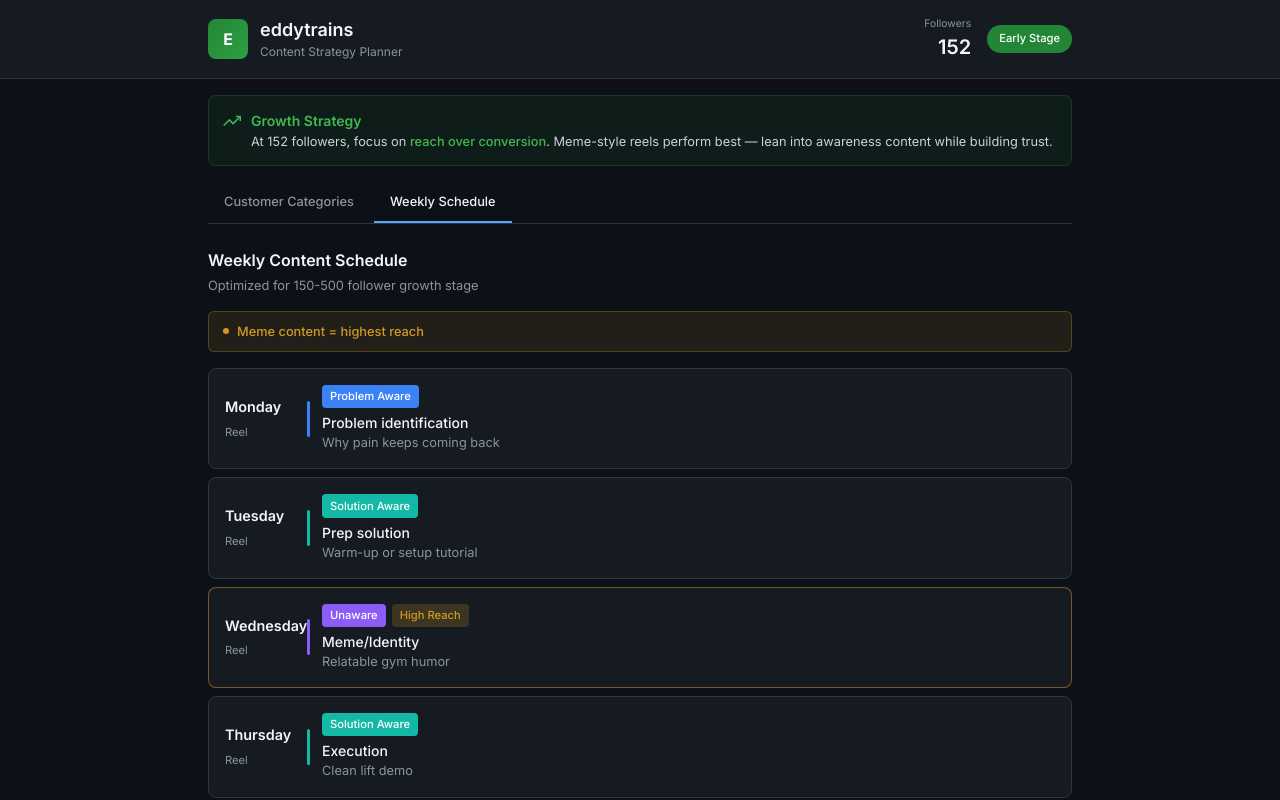
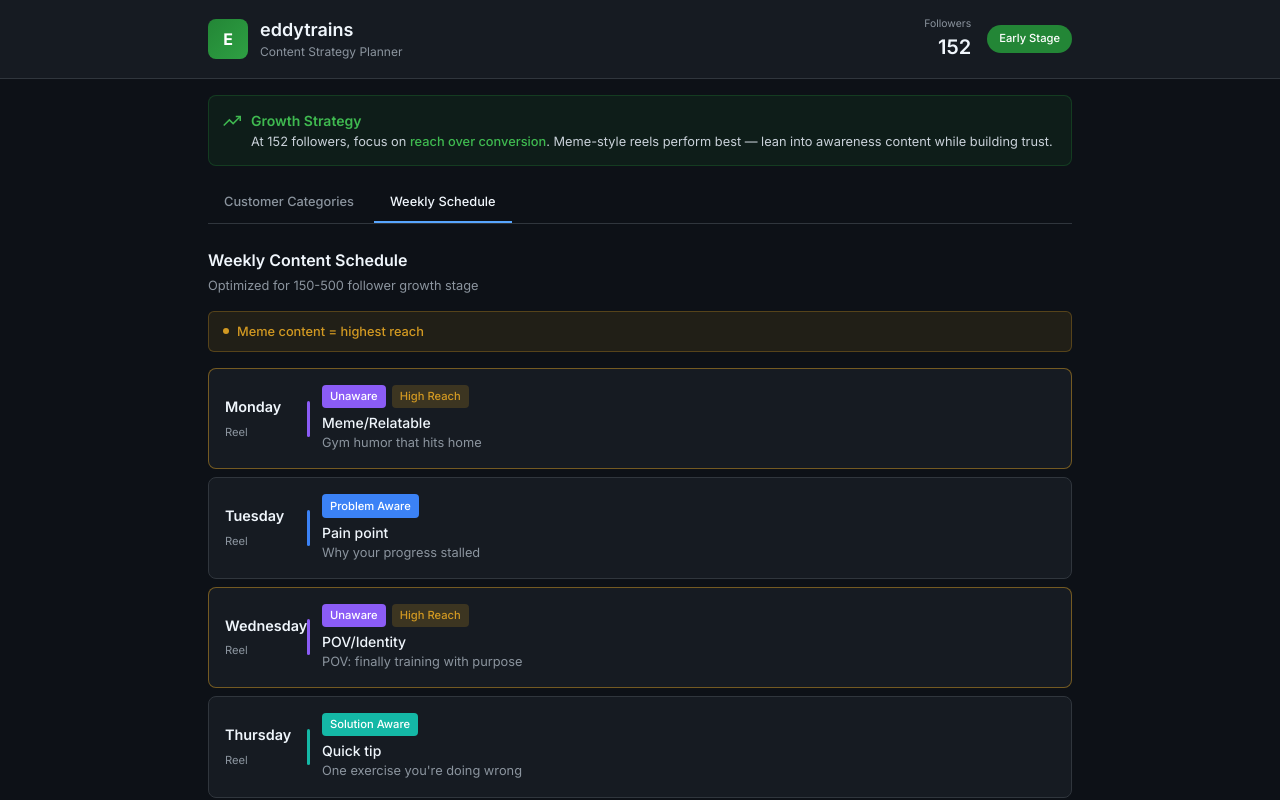
Before and after one commit to HenryWorksHard/eddytrains-content-planner, a React (Vite) app: page / in a window 1280 px wide. Both pictures are taken after a click on the button "Weekly Schedule". Shown: the top 800 px of the page. Built offline with nearby package versions, Linux system fonts and the light colour scheme.

Commit message:
Optimize schedule for max growth: 4x high-reach days, zero CTA

```diff
--- a/src/App.jsx
+++ b/src/App.jsx
@@ -219,13 +219,13 @@ const customerCategories = [
 ]
 
 const weeklySchedule = [
-  { day: "Monday", awareness: "Problem Aware", type: "Problem identification", example: "Why pain keeps coming back", format: "Reel", highReach: false },
-  { day: "Tuesday", awareness: "Solution Aware", type: "Prep solution", example: "Warm-up or setup tutorial", format: "Reel", highReach: false },
-  { day: "Wednesday", awareness: "Unaware", type: "Meme/Identity", example: "Relatable gym humor", format: "Reel", highReach: true },
-  { day: "Thursday", awareness: "Solution Aware", type: "Execution", example: "Clean lift demo", format: "Reel", highReach: false },
-  { day: "Friday", awareness: "Unaware", type: "Lifestyle/Story", example: "Training philosophy, POV", format: "Reel/Story", highReach: false },
-  { day: "Saturday", awareness: "Product Aware", type: "Behind-the-scenes", example: "Programming logic, client work", format: "Carousel/Reel", highReach: false },
-  { day: "Sunday", awareness: "Most Aware", type: "Soft CTA", example: "How I coach clients", format: "Reel/Story", highReach: false }
+  { day: "Monday", awareness: "Unaware", type: "Meme/Relatable", example: "Gym humor that hits home", format: "Reel", highReach: true },
+  { day: "Tuesday", awareness: "Problem Aware", type: "Pain point", example: "Why your progress stalled", format: "Reel", highReach: false },
+  { day: "Wednesday", awareness: "Unaware", type: "POV/Identity", example: "POV: finally training with purpose", format: "Reel", highReach: true },
+  { day: "Thursday", awareness: "Solution Aware", type: "Quick tip", example: "One exercise you're doing wrong", format: "Reel", highReach: false },
+  { day: "Friday", awareness: "Unaware", type: "Lifestyle", example: "Day in the life / gym moments", format: "Reel", highReach: true },
+  { day: "Saturday", awareness: "Problem Aware", type: "Myth busting", example: "Stop believing this about training", format: "Reel", highReach: false },
+  { day: "Sunday", awareness: "Unaware", type: "Relatable story", example: "Sunday gym culture / recovery vibes", format: "Reel/Story", highReach: true }
 ]
 
 function App() {
@@ -760,15 +760,20 @@ function App() {
             </div>
 
             <div style={{ background: '#161b22', borderRadius: 8, border: '1px solid #30363d', padding: '1rem', marginTop: 16 }}>
-              <h3 style={{ fontWeight: 600, color: '#f0f6fc', marginBottom: 12, fontSize: '0.9rem' }}>Strategy Notes</h3>
+              <h3 style={{ fontWeight: 600, color: '#f0f6fc', marginBottom: 12, fontSize: '0.9rem' }}>Growth Mode Strategy (Under 500 Followers)</h3>
               <div style={{ display: 'grid', gridTemplateColumns: '1fr 1fr', gap: 8, fontSize: '0.8rem' }}>
-                <p style={{ color: '#c9d1d9' }}><span style={{ color: '#3fb950' }}>✓</span> Post 5-7 reels/week</p>
-                <p style={{ color: '#c9d1d9' }}><span style={{ color: '#3fb950' }}>✓</span> Soft CTAs only</p>
-                <p style={{ color: '#c9d1d9' }}><span style={{ color: '#3fb950' }}>✓</span> Meme content 2x/week</p>
-                <p style={{ color: '#c9d1d9' }}><span style={{ color: '#3fb950' }}>✓</span> Stories daily</p>
-                <p style={{ color: '#c9d1d9' }}><span style={{ color: '#3fb950' }}>✓</span> Educational = trust</p>
-                <p style={{ color: '#c9d1d9' }}><span style={{ color: '#3fb950' }}>✓</span> Engage 15min after</p>
+                <p style={{ color: '#c9d1d9' }}><span style={{ color: '#3fb950' }}>✓</span> 4x meme/relatable reels</p>
+                <p style={{ color: '#c9d1d9' }}><span style={{ color: '#3fb950' }}>✓</span> Zero CTA content</p>
+                <p style={{ color: '#c9d1d9' }}><span style={{ color: '#3fb950' }}>✓</span> Reach over conversion</p>
+                <p style={{ color: '#c9d1d9' }}><span style={{ color: '#3fb950' }}>✓</span> Stories 3-5x daily</p>
+                <p style={{ color: '#c9d1d9' }}><span style={{ color: '#3fb950' }}>✓</span> Comment on 20 posts/day</p>
+                <p style={{ color: '#c9d1d9' }}><span style={{ color: '#3fb950' }}>✓</span> Engage 15min after post</p>
               </div>
+            </div>
+
+            <div style={{ background: 'rgba(248, 81, 73, 0.1)', border: '1px solid rgba(248, 81, 73, 0.3)', borderRadius: 8, padding: '1rem', marginTop: 12 }}>
+              <p style={{ fontSize: '0.8rem', color: '#f85149', fontWeight: 500, marginBottom: 4 }}>Do NOT post yet:</p>
+              <p style={{ fontSize: '0.75rem', color: '#c9d1d9' }}>Product Aware or Most Aware content (coaching offers, CTAs). Save these until you hit 500+ followers.</p>
             </div>
           </div>
         )}
```
